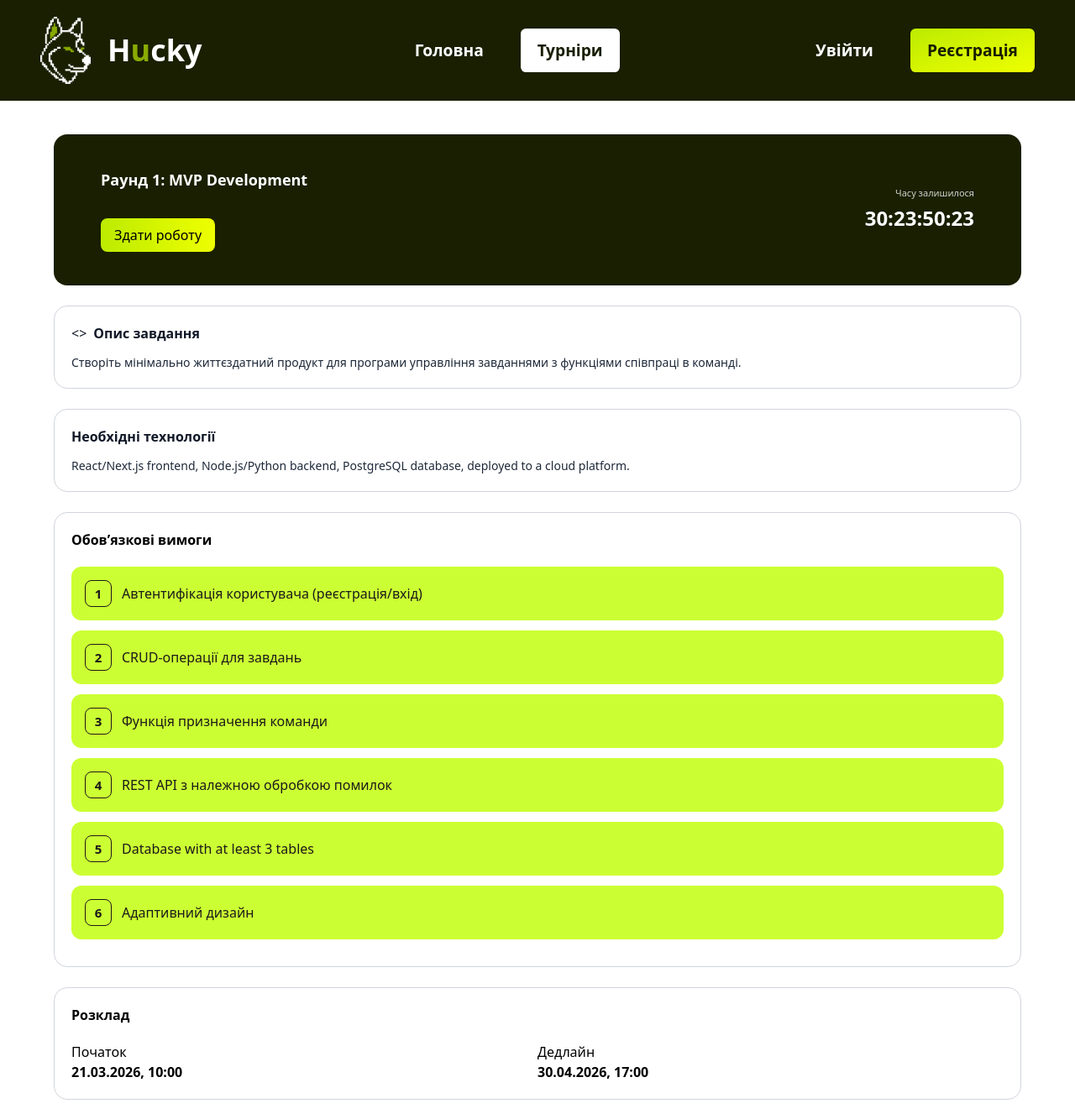
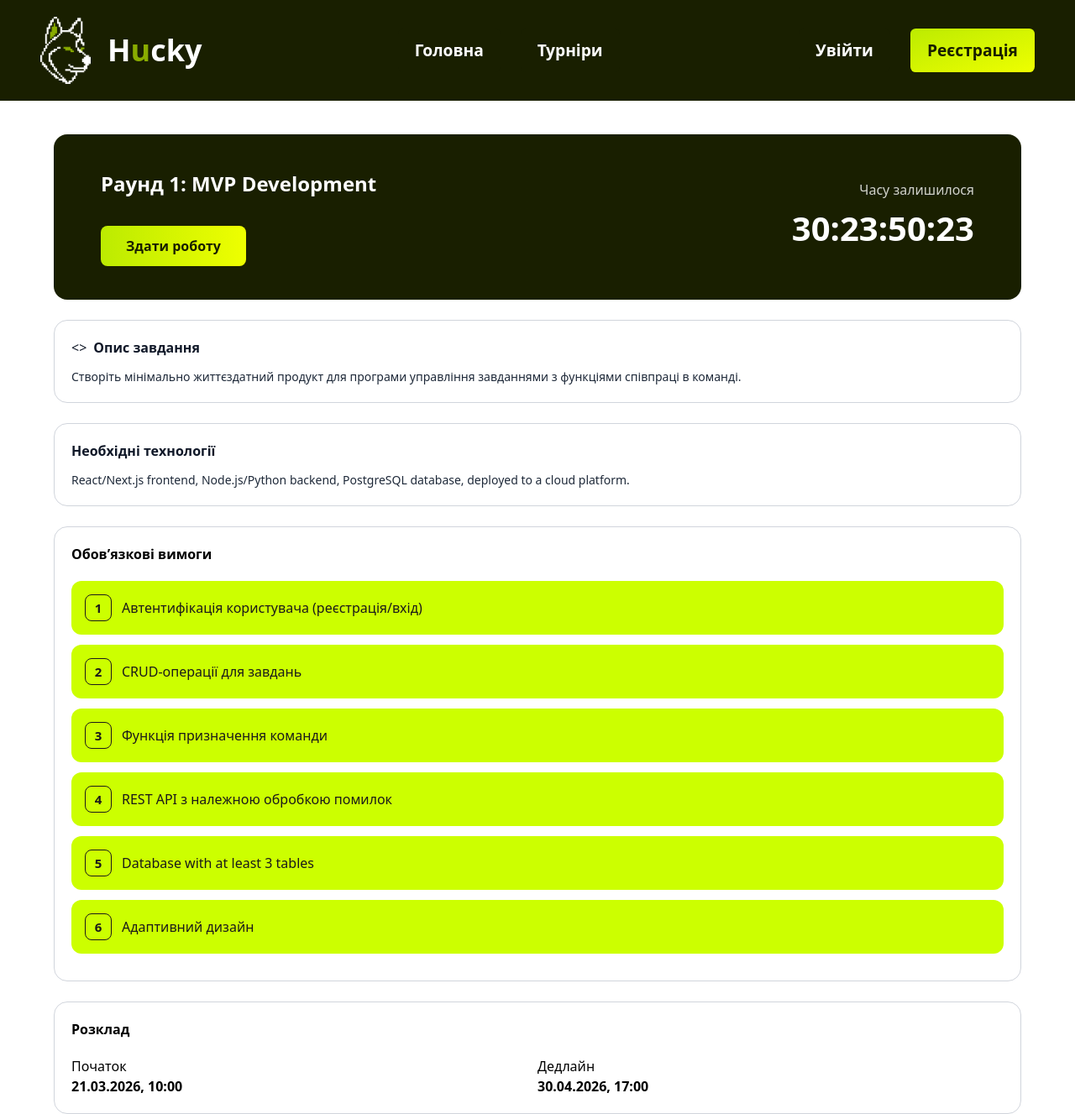
Before and after one commit to aidoteam10-art/Hucky, a SvelteKit app in the folder frontend/: page /tournaments/tourtask in a window 1280 px wide. Shown: the whole page at 84% size. Built offline with nearby package versions, Linux system fonts and the light colour scheme.

Commit message:
Some changes

```diff
--- a/frontend/src/routes/(app)/+layout.svelte
+++ b/frontend/src/routes/(app)/+layout.svelte
@@ -27,7 +27,7 @@
 			</Link>
 		</li>
 		<li>
-			<Link href="/tournaments" variant={isHomePage ? "ghost" : "white"}>
+			<Link href="/tournaments" variant={isHomePage ? "ghost" : "second"}>
 				Турніри
 			</Link>
 		</li>
--- a/frontend/src/routes/(app)/tournaments/tourtask/+page.svelte
+++ b/frontend/src/routes/(app)/tournaments/tourtask/+page.svelte
@@ -6,15 +6,15 @@
 
   <div class="bg-gradient-to-r from-[#191F00] to-[#191F00] text-white rounded-2xl p-10 pl-14 pr-14 flex justify-between items-center">
     <div>
-      <h2 class="text-lg font-semibold mb-4">Раунд 1: MVP Development</h2>
-      <button class="bg-gradient-to-r from-[#BCEB01] to-[#EEFF00] mt-[16px] text-black px-4 py-2 rounded-lg font-medium hover:bg-lime-300 transition">
+      <h2 class="text-lg font-semibold mb-4 text-[1.5rem]">Раунд 1: MVP Development</h2>
+      <button class="text-[1rem] font-bold bg-gradient-to-r from-[#BCEB01] to-[#EEFF00] mt-[16px] text-[#191F00] px-7.5 py-3 rounded-lg hover:bg-lime-300 transition">
         Здати роботу
       </button>
     </div>
 
     <div class="text-right">
-      <p class="text-sm opacity-80 text-[11px]">Часу залишилося</p>
-      <p class="text-[24px] font-semibold mt-1">{timeLeft}</p>
+      <p class="text-sm opacity-80 text-[1rem]">Часу залишилося</p>
+      <p class="text-[2.5rem] font-semibold mt-1">{timeLeft}</p>
     </div>
   </div>
 
@@ -41,7 +41,7 @@
 
   <div class="border border-gray-300 rounded-2xl p-5 bg-white">
     <h3 class="font-semibold mb-5">Обов’язкові вимоги</h3>
-    <div class="bg-[#ccff33] text-[#1a1a1a] rounded-xl p-4 mb-3">
+    <div class="bg-[#CCFF00] text-[#1a1a1a] rounded-xl p-4 mb-3">
         <div class="flex items-center gap-3">
           <span class="w-8 h-8 flex items-center justify-center border border-current font-bold rounded-lg text-[15px]">
             1
@@ -52,7 +52,7 @@
           </p>
         </div>
     </div>
-    <div class="bg-[#ccff33] text-[#1a1a1a] rounded-xl p-4 mb-3">
+    <div class="bg-[#CCFF00] text-[#1a1a1a] rounded-xl p-4 mb-3">
         <div class="flex items-center gap-3">
           <span class="w-8 h-8 flex items-center justify-center border border-current font-bold rounded-lg text-[15px]">
             2
@@ -63,7 +63,7 @@
           </p>
         </div>
     </div>
-    <div class="bg-[#ccff33] text-[#1a1a1a] rounded-xl p-4 mb-3">
+    <div class="bg-[#CCFF00] text-[#1a1a1a] rounded-xl p-4 mb-3">
         <div class="flex items-center gap-3">
           <span class="w-8 h-8 flex items-center justify-center border border-current font-bold rounded-lg text-[15px]">
             3
@@ -74,7 +74,7 @@
           </p>
         </div>
     </div>
-    <div class="bg-[#ccff33] text-[#1a1a1a] rounded-xl p-4 mb-3">
+    <div class="bg-[#CCFF00] text-[#1a1a1a] rounded-xl p-4 mb-3">
         <div class="flex items-center gap-3">
           <span class="w-8 h-8 flex items-center justify-center border border-current font-bold rounded-lg text-[15px]">
             4
@@ -85,7 +85,7 @@
           </p>
         </div>
     </div>
-    <div class="bg-[#ccff33] text-[#1a1a1a] rounded-xl p-4 mb-3">
+    <div class="bg-[#CCFF00] text-[#1a1a1a] rounded-xl p-4 mb-3">
         <div class="flex items-center gap-3">
           <span class="w-8 h-8 flex items-center justify-center border border-current font-bold rounded-lg text-[15px]">
             5
@@ -96,7 +96,7 @@
           </p>
         </div>
     </div>
-    <div class="bg-[#ccff33] text-[#1a1a1a] rounded-xl p-4 mb-3">
+    <div class="bg-[#CCFF00] text-[#1a1a1a] rounded-xl p-4 mb-3">
         <div class="flex items-center gap-3">
           <span class="w-8 h-8 flex items-center justify-center border border-current font-bold rounded-lg text-[15px]">
             6
```
